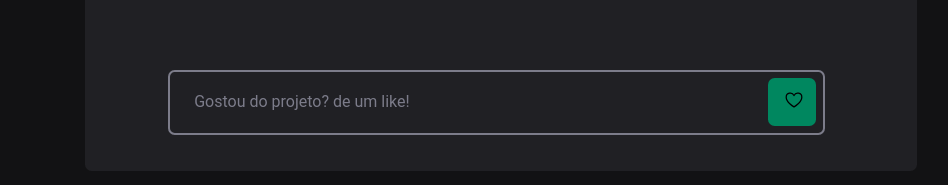
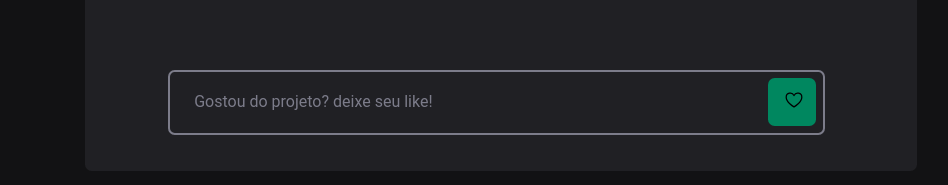
Before and after one commit to everton-freitas/Agente-de-ia, a React (Vite) app: page /sobre in a window 1280 px wide. Shown: the part 589-774 px from the top of the page, without its empty margins (171-1119 px from the left). Built offline with nearby package versions, Linux system fonts and the light colour scheme.

Commit message:
update placeholder

```diff
--- a/src/pages/Sobre/index.jsx
+++ b/src/pages/Sobre/index.jsx
@@ -49,7 +49,7 @@ function About() {
                 <Input
                     minRows={1}
                     maxRows={8}
-                    placeholder="Gostou do projeto? de um like!"
+                    placeholder="Gostou do projeto? deixe seu like!"
                     disabled
                 />
                 <Button style={{ zIndex: 9999}} variant="like" onClick={handleToggle}>
```
